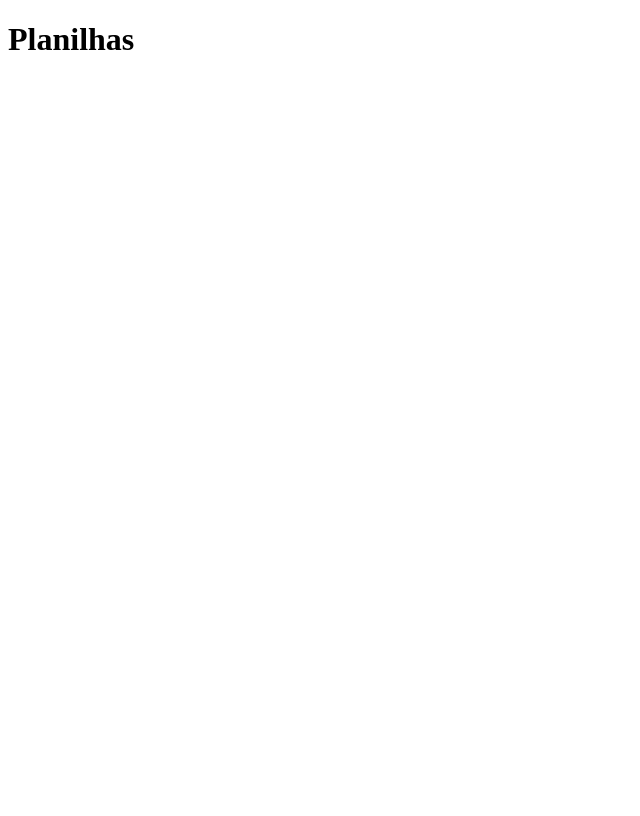
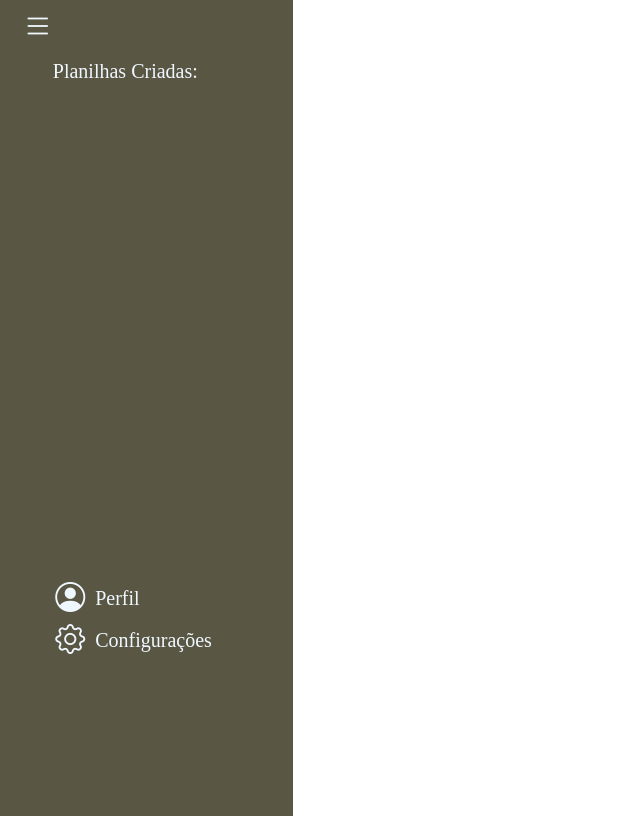
Before and after one commit to GeorgiaGdaRosa/Planilha_Financeira, a PHP site: page / in a window 1280 px wide. Before the commit the part shown is almost empty. Shown: the whole page, without its empty margins (0-640 px from the left). Before the commit the page ends 50 px from the top, so only its background shows below. Run offline with PHP 8.4, Linux system fonts and the light colour scheme.

Commit message:
HTML e CSS

```diff
--- a/PF/index.php
+++ b/PF/index.php
@@ -5,8 +5,49 @@
     <meta charset="UTF-8">
     <meta name="viewport" content="width=device-width, initial-scale=1.0">
     <title>Planilha Financeira</title>
+<!-- CSS -->
+<link rel="stylesheet" href="style.css">
+
+<!-- jQuery -->
+<script src="https://code.jquery.com/jquery-3.6.0.min.js"></script>
+
+<!-- BootStrap Icons -->
+ <link rel="stylesheet" href="https://cdn.jsdelivr.net/npm/bootstrap-icons@1.13.1/font/bootstrap-icons.min.css">
+
 </head>
 <body>
-    <h1>Planilhas</h1>
+   <nav class="menu_lateral">
+    <div class="btn_menu_lateral">
+      <i class="bi bi-list"></i>
+    </div>
+
+    <div class="menu_conteudo">
+      <ul class="menu_topo">
+        <li class="item_planilhas">
+          <a href="#">
+            <span class="txt_link">Planilhas Criadas:</span>
+          </a>
+        </li>
+      </ul>
+
+      <ul class="menu_base">
+        <li class="item_menu">
+          <a href="#">
+            <span class="icon"><i class="bi bi-person-circle"></i></span>
+            <span class="txt_link">Perfil</span>
+          </a>
+        </li>
+        <li class="item_menu">
+          <a href="#">
+            <span class="icon"><i class="bi bi-gear"></i></span>
+            <span class="txt_link">Configurações</span>
+          </a>
+        </li>
+      </ul>
+    </div>
+  </nav>
+
+
+
 </body>
 </html>
--- /dev/null
+++ b/PF/js/menu_lateral.js
@@ -0,0 +1 @@
+//Se o btn_menu_lateral for clicado vai show tudo
--- /dev/null
+++ b/PF/style.css
@@ -0,0 +1,70 @@
+
+body {
+  height: 100vh;
+}
+
+nav.menu_lateral {
+  width: 280px;
+  height: 100%;
+  background-color:#595643 ;
+  padding: 10px 0 40px 1%;
+  position: fixed;
+  top: 0;
+  bottom: 0;
+  left: 0;
+  overflow: hidden;
+}
+
+
+.btn_menu_lateral {
+  width: 100%;
+  padding-left: 10px;
+}
+
+.btn_menu_lateral > i {
+  color: aliceblue;
+  font-size: 30px;
+  cursor: pointer;
+}
+
+.menu_conteudo {
+  display: flex;
+  flex-direction: column;
+  justify-content: space-between;
+  height: 100%;
+}
+
+.menu_base {
+  margin-top: 250px;
+}
+
+
+ul {
+  height: 100%;
+  list-style-type: none;
+}
+
+ul li.item_menu a {
+  color: aliceblue;
+  text-decoration: none;
+  font-size: 20px;
+  padding: 5px 1%;
+  line-height: 25px;
+  display: flex;
+  align-items: center;
+}
+
+ul li.item_planilhas a {
+  color: aliceblue;
+  text-decoration: none;
+  font-size: 20px;
+}
+
+ul li.item_menu a .txt_link {
+  margin-left: 10px;
+}
+
+ul li.item_menu a .icon > i{
+  font-size: 30px;
+  justify-content: flex-start;
+}
```
